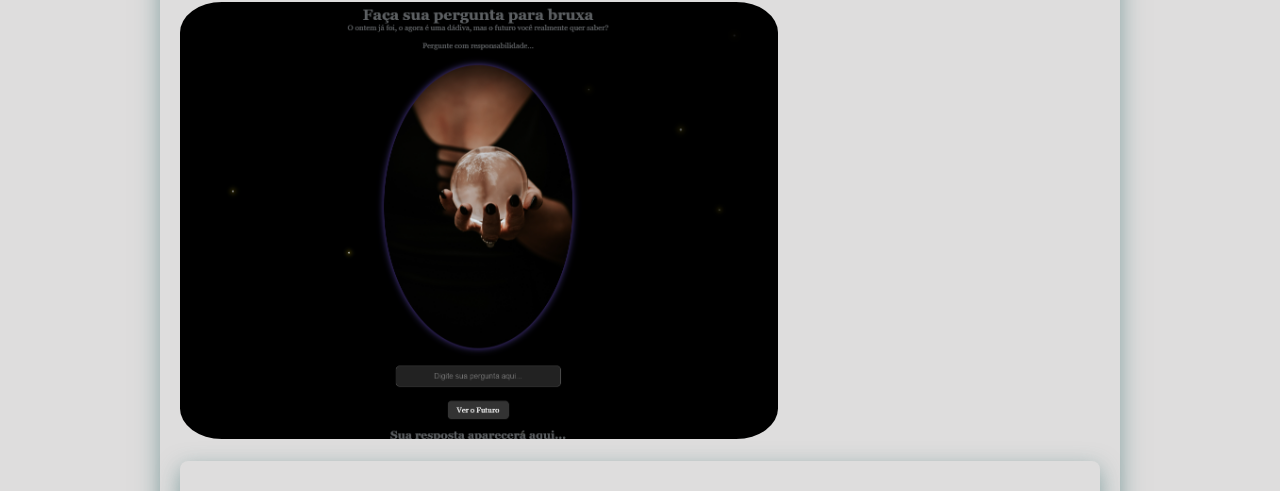
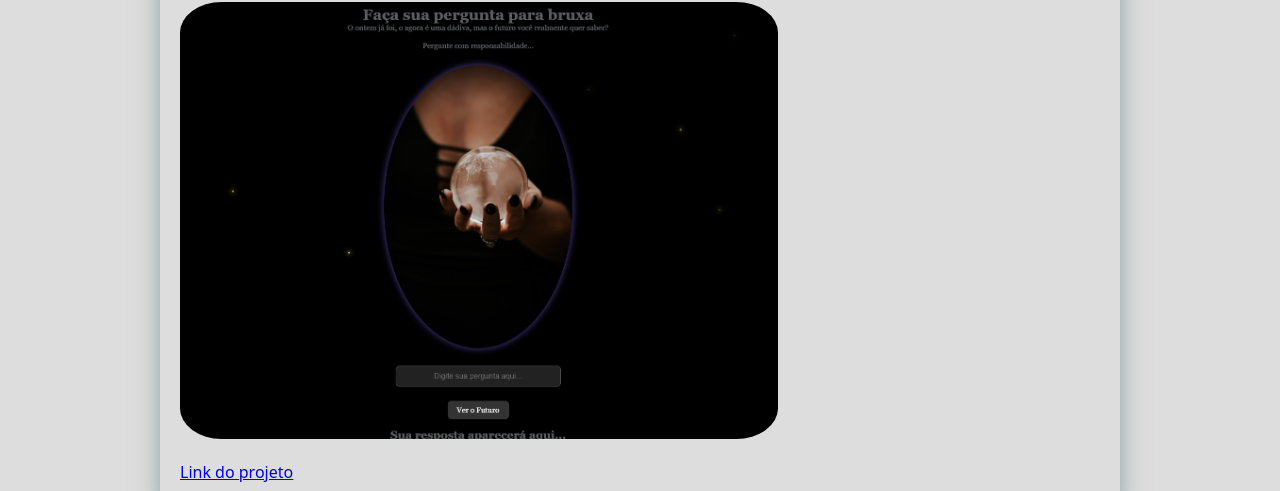
Before and after one commit to Henribh/New-portfolio, a plain HTML site: page index.html in a window 1280 px wide. Shown: the part 1842-2333 px from the top of the page. Drawn offline with Linux system fonts and the light colour scheme.

Commit message:
corrigido o erro de link

```diff
--- a/index.html
+++ b/index.html
@@ -109,7 +109,7 @@
             <br>
             <img src="assets/site bola 8 magica.png" class="bola" alt="link do projeto">
             <br>
-            <a href="https://henribh.github.io/Bola-magica/" target="_blank alt>Link do projeto</a>
+            <a href="https://henribh.github.io/Bola-magica/" target="_blank" alt>Link do projeto</a>
         </section>
     </main>
 
```
